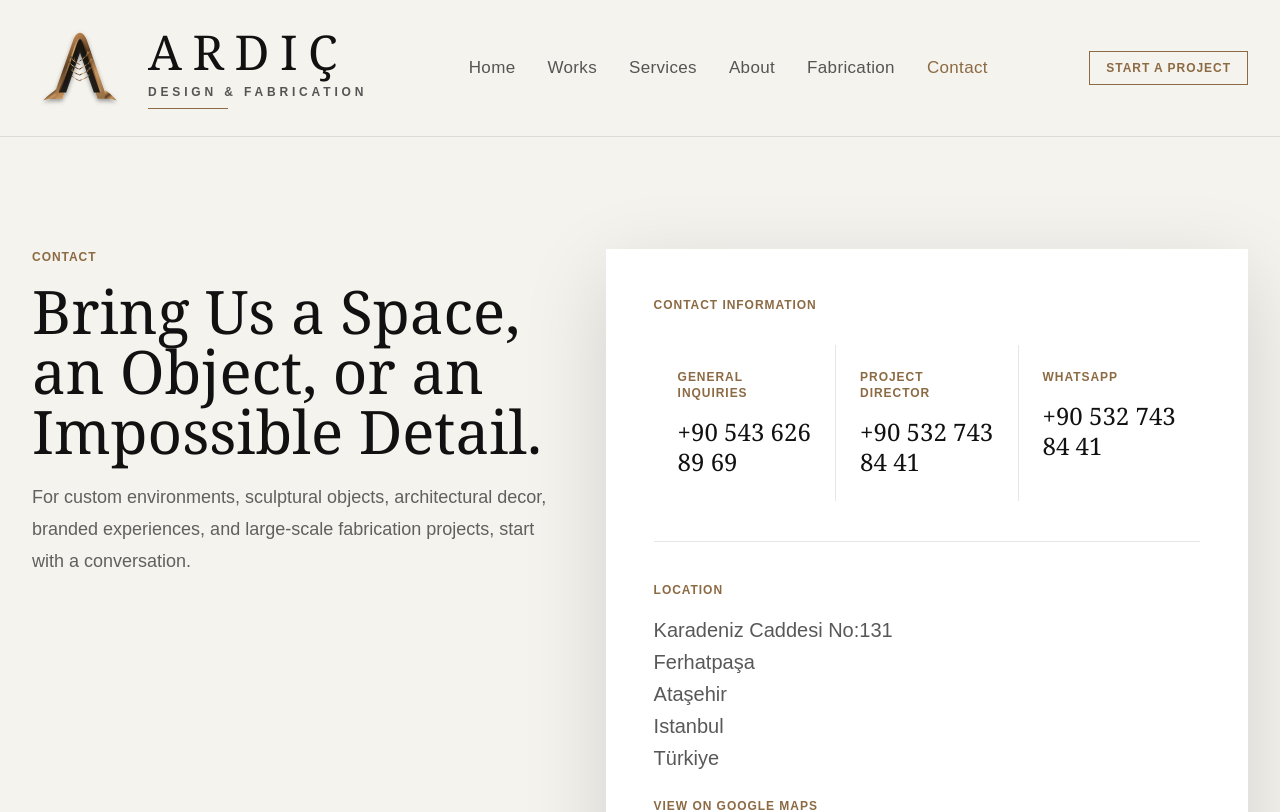
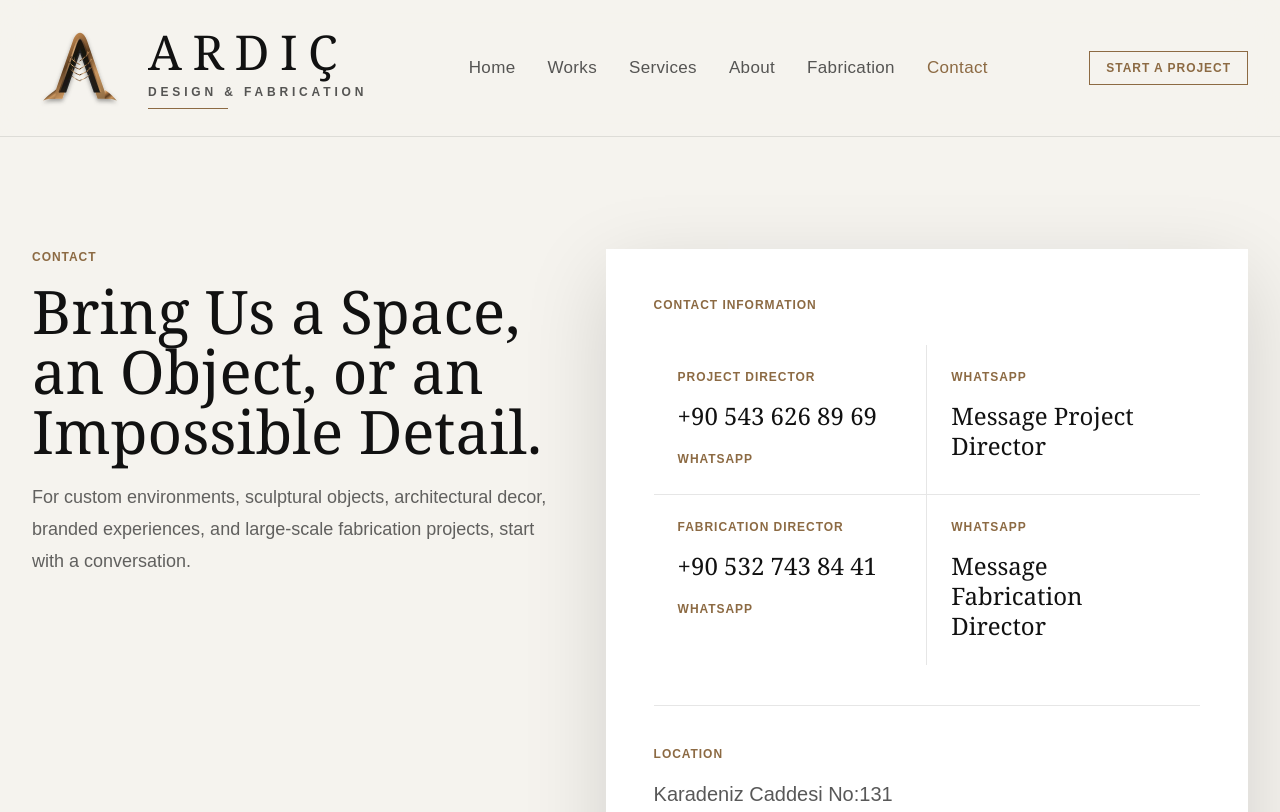
Before and after one commit to tahabaki6134/ardicdf-website, a Next.js app: page /contact in a window 1280 px wide. Shown: the top 812 px of the page. Built offline with nearby package versions, Linux system fonts and the light colour scheme.

Commit message:
Update contact information layout

```diff
--- a/app/contact/page.tsx
+++ b/app/contact/page.tsx
@@ -1,23 +1,35 @@
 import Link from "next/link";
 import { SectionHeading } from "@/components/section-heading";
 
-const contactBlocks = [
-  {
-    title: "General Inquiries",
-    value: "+90 543 626 89 69",
-    href: "tel:+905436268969"
-  },
+const contactRows = [
+  [
     {
       title: "Project Director",
-    value: "+90 532 743 84 41",
-    href: "tel:+905327438441"
+      value: "+90 543 626 89 69",
+      href: "tel:+905436268969",
+      whatsapp: "https://wa.me/905436268969"
     },
     {
       title: "WhatsApp",
+      value: "Message Project Director",
+      href: "https://wa.me/905436268969",
+      external: true
+    }
+  ],
+  [
+    {
+      title: "Fabrication Director",
       value: "+90 532 743 84 41",
+      href: "tel:+905327438441",
+      whatsapp: "https://wa.me/905327438441"
+    },
+    {
+      title: "WhatsApp",
+      value: "Message Fabrication Director",
       href: "https://wa.me/905327438441",
       external: true
     }
+  ]
 ];
 
 const projectTypes = [
@@ -47,9 +59,11 @@ export default function ContactPage() {
             <p className="text-xs font-semibold uppercase tracking-brand text-bronze">
               Contact Information
             </p>
-            <div className="mt-8 grid gap-px bg-ink/10 sm:grid-cols-3">
-              {contactBlocks.map((block) => (
-                <article key={block.title} className="bg-white p-6">
+            <div className="mt-8 space-y-px bg-ink/10">
+              {contactRows.map((row, rowIndex) => (
+                <div key={rowIndex} className="grid gap-px sm:grid-cols-2">
+                  {row.map((block) => (
+                    <article key={`${rowIndex}-${block.title}-${block.value}`} className="bg-white p-6">
                       <p className="text-xs font-semibold uppercase tracking-brand text-bronze">
                         {block.title}
                       </p>
@@ -61,7 +75,19 @@ export default function ContactPage() {
                       >
                         {block.value}
                       </Link>
+                      {"whatsapp" in block && block.whatsapp ? (
+                        <Link
+                          href={block.whatsapp}
+                          target="_blank"
+                          rel="noreferrer"
+                          className="mt-5 inline-flex text-xs font-semibold uppercase tracking-brand text-bronze transition hover:text-ink"
+                        >
+                          WhatsApp
+                        </Link>
+                      ) : null}
                     </article>
+                  ))}
+                </div>
               ))}
             </div>
 
```
Lines whose indentation alone changed are shown as unchanged.
